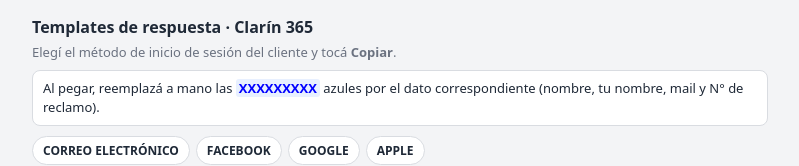
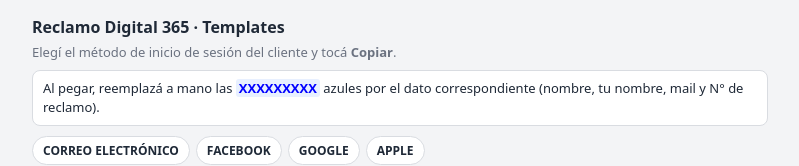
Before and after one commit to Matiasns95/widget-templates, a plain HTML site: page index.html in a window 1280 px wide. Shown: the top 166 px of the page, without its empty margins (240-1039 px from the left). Drawn offline with Linux system fonts and the light colour scheme.

Commit message:
Update header title in index.html

```diff
--- a/index.html
+++ b/index.html
@@ -64,7 +64,7 @@ body{margin:0;background:var(--bg);color:var(--text);font:14px/1.45 system-ui,-a
 <body>
 <div class="wrap">
   <div class="top">
-    <h1>Templates de respuesta · Clarín 365</h1>
+    <h1>Reclamo Digital 365 · Templates</h1>
     <p>Elegí el método de inicio de sesión del cliente y tocá <b>Copiar</b>.</p>
   </div>
   <div class="hint">Al pegar, reemplazá a mano las <b>XXXXXXXXX</b> azules por el dato correspondiente (nombre, tu nombre, mail y N° de reclamo).</div>
```
